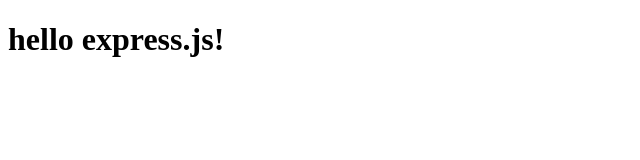
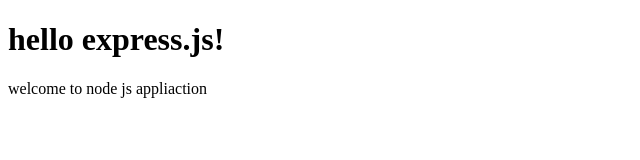
Before and after one commit to sharaths7178/web-server, a website: page public/index.html in a window 1280 px wide. Shown: the whole page, without its empty margins (0-640 px from the left). Drawn offline with Linux system fonts and the light colour scheme.

```diff
--- a/public/index.html
+++ b/public/index.html
@@ -7,5 +7,6 @@
 </head>
 <body>
 	<h1>hello express.js!</h1>
+	<p>welcome to node js appliaction</p>
 </body>
 </html>
```
